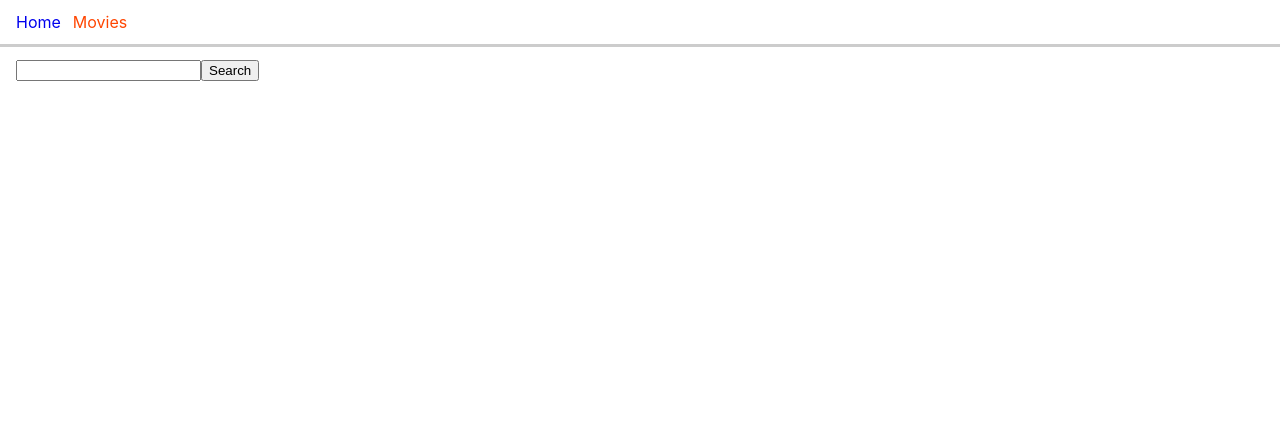
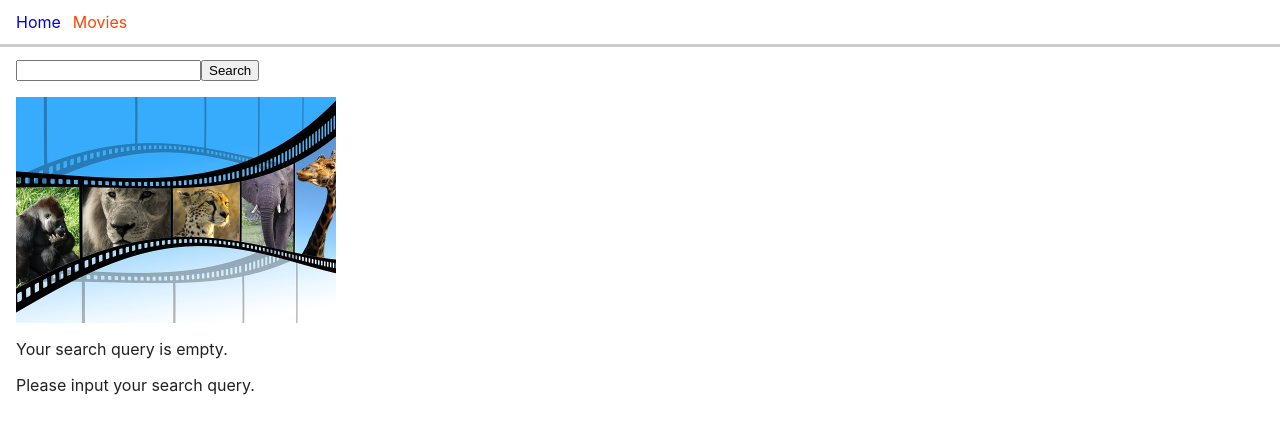
Before and after one commit to Nataly-Moskalenko/goit-react-hw-05-movies, a React (Create React App) app: page /goit-react-hw-05-movies/movies in a window 1280 px wide. Shown: the top 434 px of the page. Built offline with nearby package versions, Linux system fonts and the light colour scheme.

Commit message:
Adds default image and message if the search query is wrong. Fixes markup if there is no poster_path

```diff
--- a/src/pages/MovieDetails.jsx
+++ b/src/pages/MovieDetails.jsx
@@ -3,11 +3,9 @@ import { useParams, Link, Outlet, useLocation } from 'react-router-dom';
 import apiService from 'services/apiService';
 import css from './MovieDetails.module.css';
 import { HiArrowLeft } from 'react-icons/hi';
-import image from 'movie-597004_640.jpg';
 
 export default function MovieDetails() {
   const [movie, setMovie] = useState({});
-  // const [poster, setPoster] = useState(null);
   const { movieId } = useParams();
   const location = useLocation();
   const backLinkLocationRef = useRef(location.state?.from ?? '/');
@@ -25,10 +23,6 @@ export default function MovieDetails() {
     fetchMovie();
   }, [movieId]);
 
-  // useEffect(() => {
-  //   setPoster(`https://image.tmdb.org/t/p/w185/${movie.poster_path}`);
-  // }, [movie]);
-
   return (
     <div className={css.movieDetails}>
       <button type="button" className={css.buttonBack}>
@@ -39,19 +33,13 @@ export default function MovieDetails() {
       </button>
 
       <div className={css.movie}>
-        <img
+        {movie.poster_path && <img
           className={css.movie__img}
-          src={
-            movie.poster_path
-              ? `https://image.tmdb.org/t/p/w185/${movie.poster_path}`
-              : image
-          }
-          // src={poster}
-          // onError={() => setPoster(image)}
+          src={`https://image.tmdb.org/t/p/w185/${movie.poster_path}`}
           alt={movie.title}
           width="185"
           height="278"
-        />
+        />}
         <div className={css.movie__description}>
           <h1 className={css.movie__title}>{movie.title}</h1>
           <p>Release date: {movie.release_date}</p>
--- a/src/pages/Movies.jsx
+++ b/src/pages/Movies.jsx
@@ -2,6 +2,7 @@ import { useEffect, useState } from 'react';
 import { Link, useSearchParams, useLocation } from 'react-router-dom';
 import apiService from 'services/apiService';
 import css from './Movies.module.css';
+import image from 'movie-597004_640.jpg';
 
 export default function Movies() {
   const [movies, setMovies] = useState([]);
@@ -17,6 +18,7 @@ export default function Movies() {
       try {
         const data = await apiService('/search/movie', `&query=${query}`);
         setMovies(data.results);
+        console.log(data.results);
       } catch (error) {
         console.log(error);
       }
@@ -37,11 +39,13 @@ export default function Movies() {
 
   return (
     <div className={css.movies}>
-      <form onSubmit={handleSubmit}>
-        <input type="text" name="query" className={css.input}/>
-        <button type="submit" className={css.searchButton}>Search</button>
+      <form onSubmit={handleSubmit} className={css.form}>
+        <input type="text" name="query" className={css.input} />
+        <button type="submit" className={css.searchButton}>
+          Search
+        </button>
       </form>
-      {query !== '' && (
+      {query !== '' && movies.length > 0 && (
         <ul>
           {movies.map(movie => (
             <li key={movie.id}>
@@ -52,6 +56,20 @@ export default function Movies() {
           ))}
         </ul>
       )}
+      {query !== '' && movies.length === 0 && (
+        <div>
+          <img src={image} alt="Movie poster" width="320" />
+          <p>Oops, there are no movies with this search query.</p>
+          <p>Please input new search query.</p>
+        </div>
+      )}
+      {query === '' && (
+        <div>
+          <img src={image} alt="Movie poster" width="320" />
+          <p>Your search query is empty.</p>
+          <p>Please input your search query.</p>
+        </div>
+      )}
     </div>
   );
 }
--- a/src/pages/Movies.module.css
+++ b/src/pages/Movies.module.css
@@ -1,5 +1,9 @@
 .movies {
   padding: 12px 16px;
+}
+
+.form {
+  margin-bottom: 16px;
 }
 
 .input,
```
Also changed, not shown: src/pages/MovieDetails.module.css (line endings or trailing spaces).
